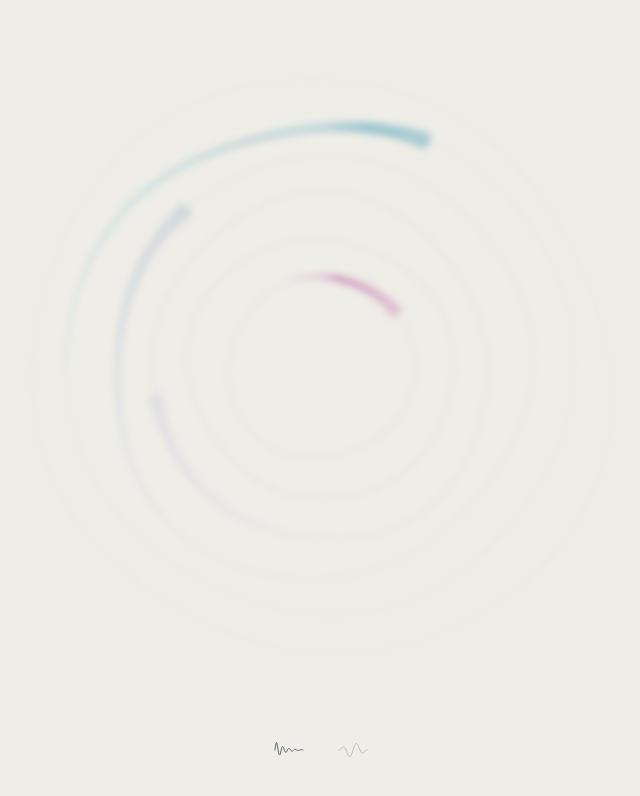
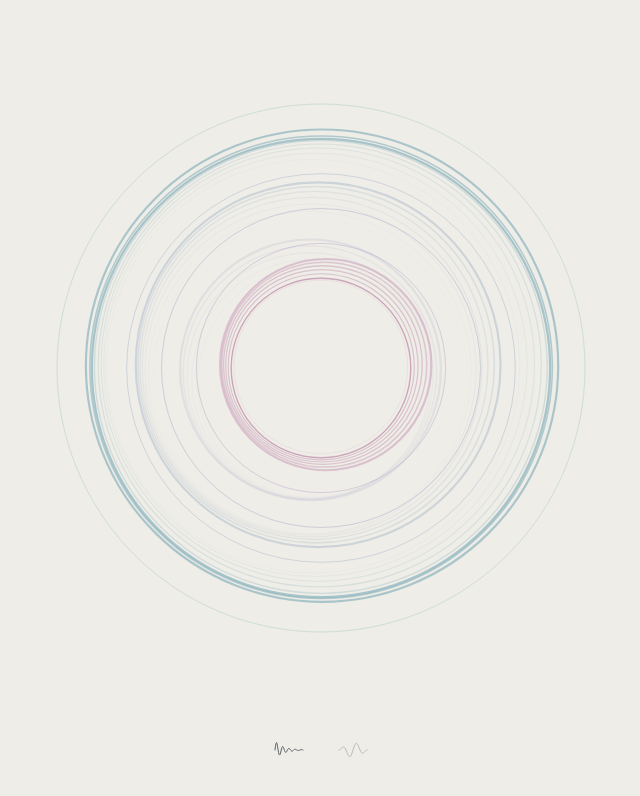
Before and after one commit to kunihiko-sugiura/yuragi, a website: page index.html in a window 1280 px wide. Shown: the whole page, without its empty margins (319-959 px from the left). Drawn offline with Linux system fonts and the light colour scheme.

Commit message:
Draw notes as bundles of thin circles spreading like ripples
The picture is now made only of thin, perfect circles. Each voice keeps
one ring for the present. A note becomes a bundle of seven fine circles
whose line weight follows the loudness at that moment. The bundle
appears from the inside, sounds as it meets the voice's ring, and
spreads outward and fades.

The circles stay perfect, but each one's centre is shifted slightly,
and the direction of the shift turns once per loop. Line spacing
therefore varies around the ring and the ripples seem to rotate as they
travel. The blur and the uneven ring shapes are removed.

The live verification also saves a light-scheme screenshot.

Co-Authored-By: Claude Fable 5.2 <noreply@anthropic.com>

```diff
--- a/app.js
+++ b/app.js
@@ -71,82 +71,38 @@
 
   const TURN = Math.PI * 2;
   const TOP = -Math.PI / 2;
-  // 輪の一周がその声部の周期。真上が現在で、時計回りの側が過去、反対側が未来。
+  // 声部ごとに「現在」の輪を1つ持つ。音は細い円の束になり、内側（未来）から
+  // 現在の輪を通って外側（過去）へ、波紋のように広がる。単位は声部の周期。
   const AHEAD = 0.6;
-  const BEHIND = 0.4;
-  const FUTURE_LEVEL = 0.5;
-  const FADE_STEPS = 8;
-  // 現在を線で区切らない。真上を越えてからこの割合で明るくなりきる。
-  const BLOOM = 0.03;
+  const BEHIND = 0.5;
+  const FUTURE_LEVEL = 0.55;
+  // 1音を何本の円で表すか。線の太さがその瞬間の音量になる。
+  const LINES = 7;
   // 声部ごとの淡い色。水色から藤色、最後に薄い桃色まで。
   const HUES = [172, 192, 212, 236, 268, 318];
-  const RING_STEPS = 96;
 
   /**
-   * 輪を真円にしない。ゆっくり形を変える、わずかないびつさ。
-   * @param {number} index 声部
-   * @param {number} angle
-   * @param {number} time
-   * @returns {number} 半径に掛ける倍率
+   * 現在からの隔たり（周期を1とする。正が過去）に応じた濃さ。
+   * @param {number} away
    */
-  function sway(index, angle, time) {
-    const drift = reducedMotion.matches ? 0 : time;
-    return 1
-      + 0.022 * Math.sin(2 * angle + index * 1.7 + drift * 0.031)
-      + 0.014 * Math.sin(3 * angle - index * 2.3 - drift * 0.023)
-      + 0.008 * Math.sin(5 * angle + index * 0.9 + drift * 0.041);
+  function presence(away) {
+    if (away >= 0) return away < BEHIND ? (1 - away / BEHIND) ** 2 : 0;
+    return away > -AHEAD ? FUTURE_LEVEL * (1 + away / AHEAD) ** 2 : 0;
   }
 
   /**
-   * 真上からの角度だけで決まる濃さ。過去は回るうちに消え、未来は近づくにつれて現れる。
-   * @param {number} cx
-   * @param {number} cy
-   * @param {string} color hsl の中身。alpha は含めない
-   * @param {number} strength
+   * @param {number} x
+   * @param {number} y
+   * @param {number} radius
+   * @param {number} weight
+   * @param {string} color
    */
-  function fadeAround(cx, cy, color, strength) {
-    const fade = pen.createConicGradient(TOP, cx, cy);
-    fade.addColorStop(0, `hsl(${color} / ${strength * FUTURE_LEVEL})`);
-    for (let i = 0; i <= FADE_STEPS; i++) {
-      const k = i / FADE_STEPS;
-      fade.addColorStop(BLOOM + k * (BEHIND - BLOOM), `hsl(${color} / ${strength * (1 - k) ** 2})`);
-      fade.addColorStop(1 - AHEAD + k * AHEAD, `hsl(${color} / ${strength * FUTURE_LEVEL * k ** 2})`);
-    }
-    return fade;
-  }
-
-  /**
-   * 1音の音量の形を、輪に沿った帯の太さとして描く。
-   * @param {{ time: number, dur: number, timbre: TimbreName }} note
-   * @param {number} now
-   * @param {number} period
-   * @param {number} cx
-   * @param {number} cy
-   * @param {number} radius
-   * @param {number} reach 帯の最大の半幅
-   * @param {number} index 声部
-   */
-  function traceWave(note, now, period, cx, cy, radius, reach, index) {
-    const from = Math.max(note.time, now - BEHIND * period);
-    const to = Math.min(note.time + note.dur, now + AHEAD * period);
-    if (from >= to) return;
-    const timbre = CONFIG.timbres[note.timbre];
-    const half = reach * Math.sqrt(timbre.visualScale);
-    const steps = Math.max(2, Math.ceil(((to - from) / period) * TURN * radius / 3));
-    /** @type {[number, number][]} */
-    const inner = [];
+  function ring(x, y, radius, weight, color) {
+    pen.strokeStyle = color;
+    pen.lineWidth = weight;
     pen.beginPath();
-    for (let i = 0; i <= steps; i++) {
-      const t = from + ((to - from) * i) / steps;
-      const angle = TOP + (TURN * (now - t)) / period;
-      const width = 0.5 + half * Math.cbrt(loudnessAt(timbre, t - note.time, note.dur));
-      const middle = radius * sway(index, angle, now);
-      pen.lineTo(cx + Math.cos(angle) * (middle + width), cy + Math.sin(angle) * (middle + width));
-      inner.push([cx + Math.cos(angle) * (middle - width), cy + Math.sin(angle) * (middle - width)]);
-    }
-    for (const [x, y] of inner.reverse()) pen.lineTo(x, y);
-    pen.closePath();
-    pen.fill();
+    pen.arc(x, y, radius, 0, TURN);
+    pen.stroke();
   }
 
   function draw() {
@@ -157,51 +113,46 @@
     const lightness = style.getPropertyValue('--circle-lightness');
     const strength = Number(style.getPropertyValue('--circle-alpha'));
     const now = context.currentTime - (context.outputLatency || 0);
-    const audible = engine.master.gain.value;
     const cx = innerWidth / 2;
     const cy = innerHeight * 0.46;
-    const outer = Math.min(innerWidth, innerHeight) * 0.36;
-    const gap = (outer * 0.68) / (engine.voices.length - 1);
+    const outer = Math.min(innerWidth, innerHeight) * 0.33;
+    const gap = (outer * 0.66) / (engine.voices.length - 1);
 
     player.events = player.events.filter((ev) => ev.time + ev.dur > now - BEHIND * engine.voices[ev.voice].period);
     for (const voice of engine.voices) {
       // 低い声部ほど外側の大きな輪にする。
-      const radius = outer - voice.index * gap;
+      const home = outer - voice.index * gap;
       const color = `${HUES[voice.index % HUES.length]} ${saturation} ${lightness}`;
+      const sounded = player.events.filter((ev) => ev.voice === voice.index);
 
-      pen.strokeStyle = `hsl(${color} / ${strength * 0.22})`;
-      pen.lineWidth = 1.5;
-      pen.beginPath();
-      for (let i = 0; i < RING_STEPS; i++) {
-        const angle = (TURN * i) / RING_STEPS;
-        const r = radius * sway(voice.index, angle, now);
-        pen.lineTo(cx + Math.cos(angle) * r, cy + Math.sin(angle) * r);
-      }
-      pen.closePath();
-      pen.stroke();
-
-      const sounded = player.events.filter((ev) => ev.voice === voice.index);
-      if (!reducedMotion.matches) {
-        const upcoming = { time: voice.next, dur: nominalLength(CONFIG.timbres[engine.timbre]), timbre: engine.timbre };
-        pen.fillStyle = fadeAround(cx, cy, color, strength * 1.6);
-        for (const note of [...sounded, upcoming]) traceWave(note, now, voice.period, cx, cy, radius, gap * 0.3, voice.index);
-      }
-
+      let sounding = 0;
       for (const ev of sounded) {
         const age = now - ev.time;
-        if (age < 0 || age > ev.dur) continue;
-        const timbre = CONFIG.timbres[ev.timbre];
-        const alpha = Math.cbrt(loudnessAt(timbre, age, ev.dur)) * strength * audible;
-        const spread = gap * (0.9 + timbre.visualScale);
-        const y = cy - radius * sway(voice.index, TOP, now);
-        const wash = pen.createRadialGradient(cx, y, 0, cx, y, spread);
-        wash.addColorStop(0, `hsl(${color} / ${alpha})`);
-        wash.addColorStop(0.45, `hsl(${color} / ${alpha * 0.45})`);
-        wash.addColorStop(1, `hsl(${color} / 0)`);
-        pen.fillStyle = wash;
-        pen.beginPath();
-        pen.arc(cx, y, spread, 0, TURN);
-        pen.fill();
+        if (age >= 0 && age <= ev.dur) sounding = Math.max(sounding, Math.cbrt(loudnessAt(CONFIG.timbres[ev.timbre], age, ev.dur)));
+      }
+      ring(cx, cy, home, 0.75 + 3 * sounding, `hsl(${color} / ${strength * (0.45 + 0.55 * sounding)})`);
+      if (reducedMotion.matches) continue;
+
+      const upcoming = { time: voice.next, dur: nominalLength(CONFIG.timbres[engine.timbre]), timbre: engine.timbre };
+      for (const note of [...sounded, upcoming]) {
+        const timbre = CONFIG.timbres[note.timbre];
+        for (let i = 0; i < LINES; i++) {
+          const offset = (note.dur * (i + 0.1)) / LINES;
+          const away = (now - note.time - offset) / voice.period;
+          const shown = presence(away);
+          if (shown < 0.004) continue;
+          const loud = Math.cbrt(loudnessAt(timbre, offset, note.dur));
+          // 完全な円のまま、中心だけを少しずらして回す。現在の輪では同心になる。
+          const turn = TOP + TURN * away;
+          const drift = gap * 1.1 * Math.abs(away);
+          ring(
+            cx + Math.cos(turn) * drift,
+            cy + Math.sin(turn) * drift,
+            Math.max(1, home + gap * 3 * away),
+            0.5 + 2.5 * loud * Math.sqrt(timbre.visualScale),
+            `hsl(${color} / ${strength * shown * (0.3 + 0.7 * loud)})`,
+          );
+        }
       }
     }
     requestAnimationFrame(draw);
--- a/index.html
+++ b/index.html
@@ -10,9 +10,9 @@
     --paper: #efede7;
     --ink: #5c6466;
     --ink-faint: #7d8482;
-    --circle-saturation: 38%;
-    --circle-lightness: 66%;
-    --circle-alpha: 0.5;
+    --circle-saturation: 30%;
+    --circle-lightness: 58%;
+    --circle-alpha: 0.8;
   }
   @media (prefers-color-scheme: dark) {
     :root {
@@ -21,7 +21,7 @@
       --ink-faint: #737b7c;
       --circle-saturation: 42%;
       --circle-lightness: 80%;
-      --circle-alpha: 0.52;
+      --circle-alpha: 0.8;
     }
   }
   * { box-sizing: border-box; }
@@ -32,7 +32,7 @@
     font-family: "Hiragino Mincho ProN", "Yu Mincho", "Noto Serif JP", serif;
     overflow: hidden;
   }
-  canvas { position: fixed; inset: 0; width: 100%; height: 100%; display: block; filter: blur(0.45vmin); }
+  canvas { position: fixed; inset: 0; width: 100%; height: 100%; display: block; }
   nav {
     position: fixed;
     left: 0;
--- a/verify.mjs
+++ b/verify.mjs
@@ -126,6 +126,9 @@ try {
     const pad = await evaluate('({ timbres: [...new Set(window.__yuragi.events.map((e) => e.timbre))], pressed: document.querySelector("#timbre-pad").getAttribute("aria-pressed") })');
     assert(pad.pressed === 'true' && pad.timbres.includes('pad'), `パッドへ切替後の新しい音がパッドになる ${JSON.stringify(pad)}`);
     await shot('playing-pad.png');
+    await send('Emulation.setEmulatedMedia', { features: [{ name: 'prefers-color-scheme', value: 'light' }] });
+    await sleep(300);
+    await shot('playing-pad-light.png');
   }
 
   assert(problems.length === 0, `コンソールエラー・例外がない ${problems.join(' | ')}`);
```
Also changed, not shown: ambient-loop-spec.md (+8 -8 lines), README.md.
